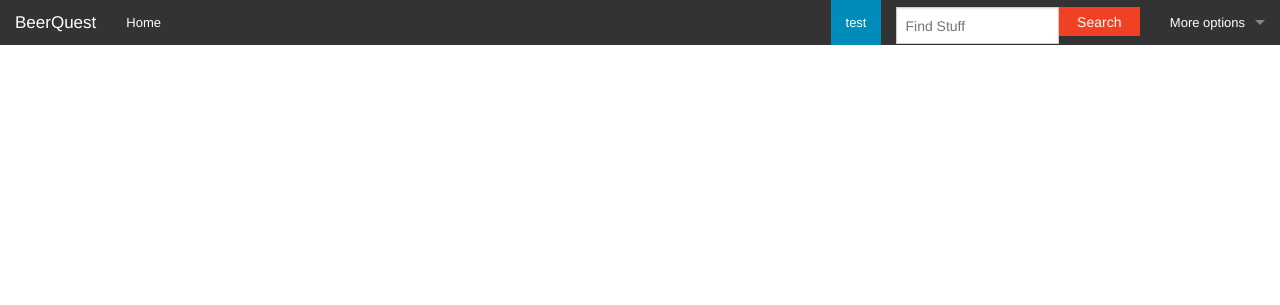
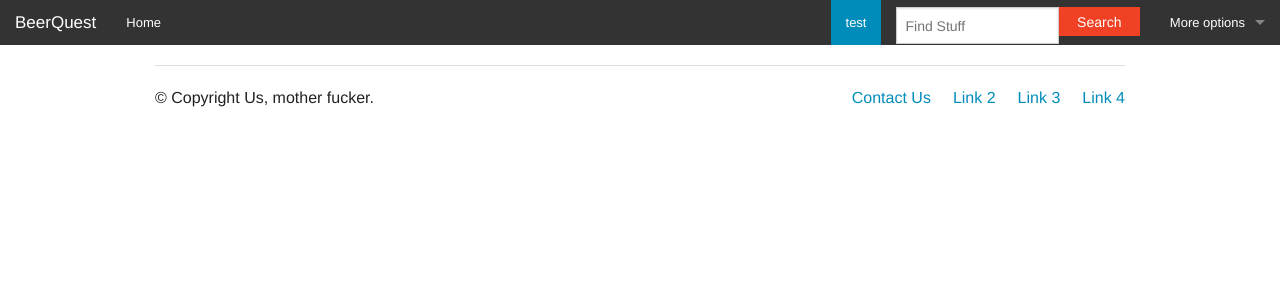
Before and after one commit to billettta/beertracker, a Django app: template tracker/templates/tracker/base.html in a window 1280 px wide. Shown: the top 305 px of the page. Run offline with Django 3.2, Linux system fonts and the light colour scheme; the template is opened without the code that fills it, so the values that code supplies are empty.

Commit message:
more style changes

```diff
--- a/tracker/templates/tracker/base.html
+++ b/tracker/templates/tracker/base.html
@@ -27,6 +27,7 @@
     {% block head_js %}{% endblock head_js %}
 </head>
 <body {% block body_attr %}{% endblock body_attr %}>
+<div class="fixed">
 <nav class="top-bar" data-topbar>
   <ul class="title-area">
     <li class="name">
@@ -63,9 +64,30 @@
     </ul>
   </section>
 </nav>
-
+</div>
     {# Main content goes here #}
     {% block base_body %}{% endblock base_body %}
+        <footer class="row">
+        <div class="large-12 columns"><hr />
+            <div class="row">
+
+              <div class="large-6 columns">
+                  <p>© Copyright Us, mother fucker.</p>
+              </div>
+
+              <div class="large-6 columns">
+                  <ul class="inline-list right">
+                    <li><a href="#">Contact Us</a></li>
+                    <li><a href="#">Link 2</a></li>
+                    <li><a href="#">Link 3</a></li>
+                    <li><a href="#">Link 4</a></li>
+                  </ul>
+              </div>
+
+            </div>
+        </div>
+      </footer>
+
 
     {# Override if you need another version of jQuery #}
     {% block foundation_jquery %}
```
Also changed, not shown: tracker/templates/tracker/beerDetail.html (+22 -3 lines).
